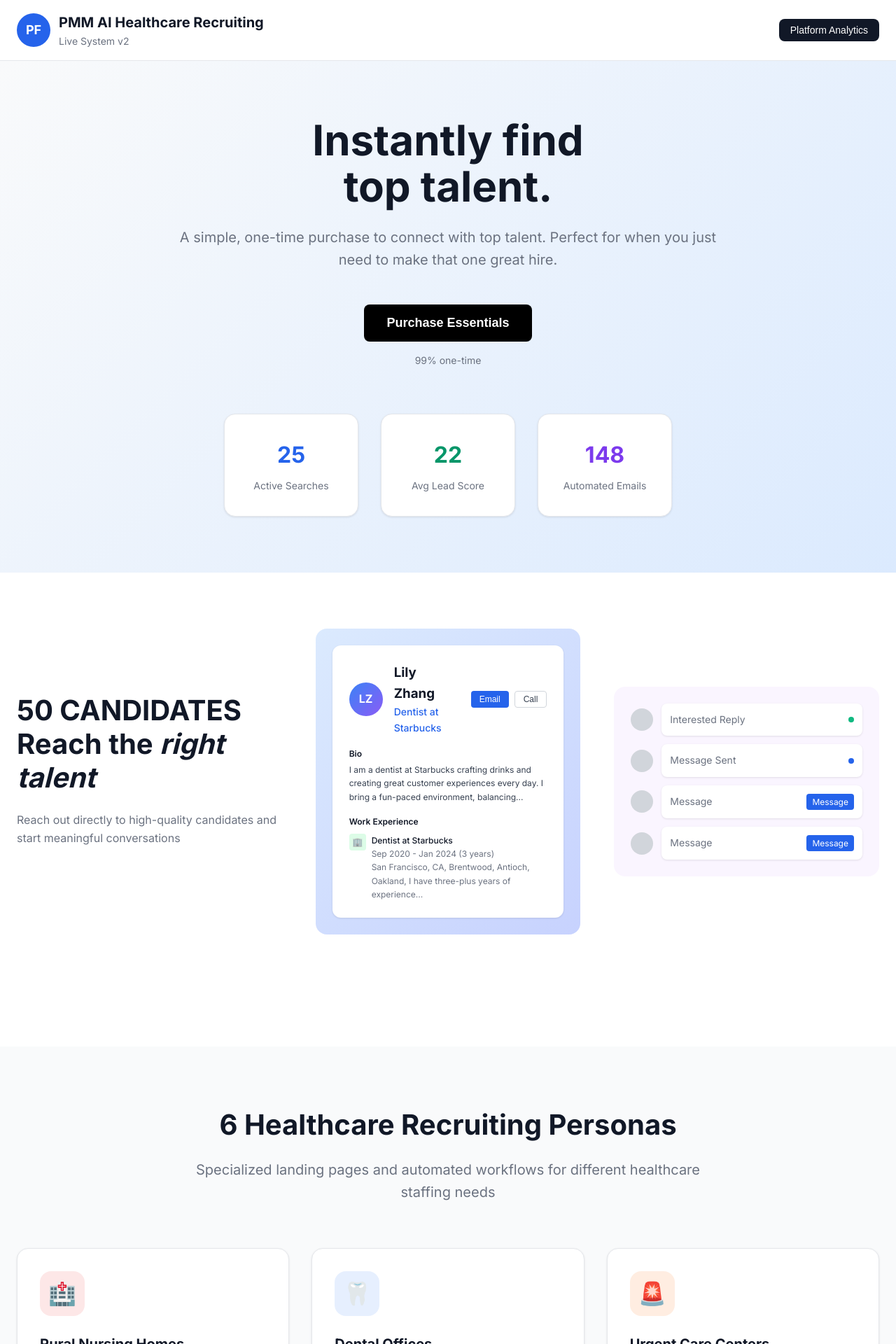
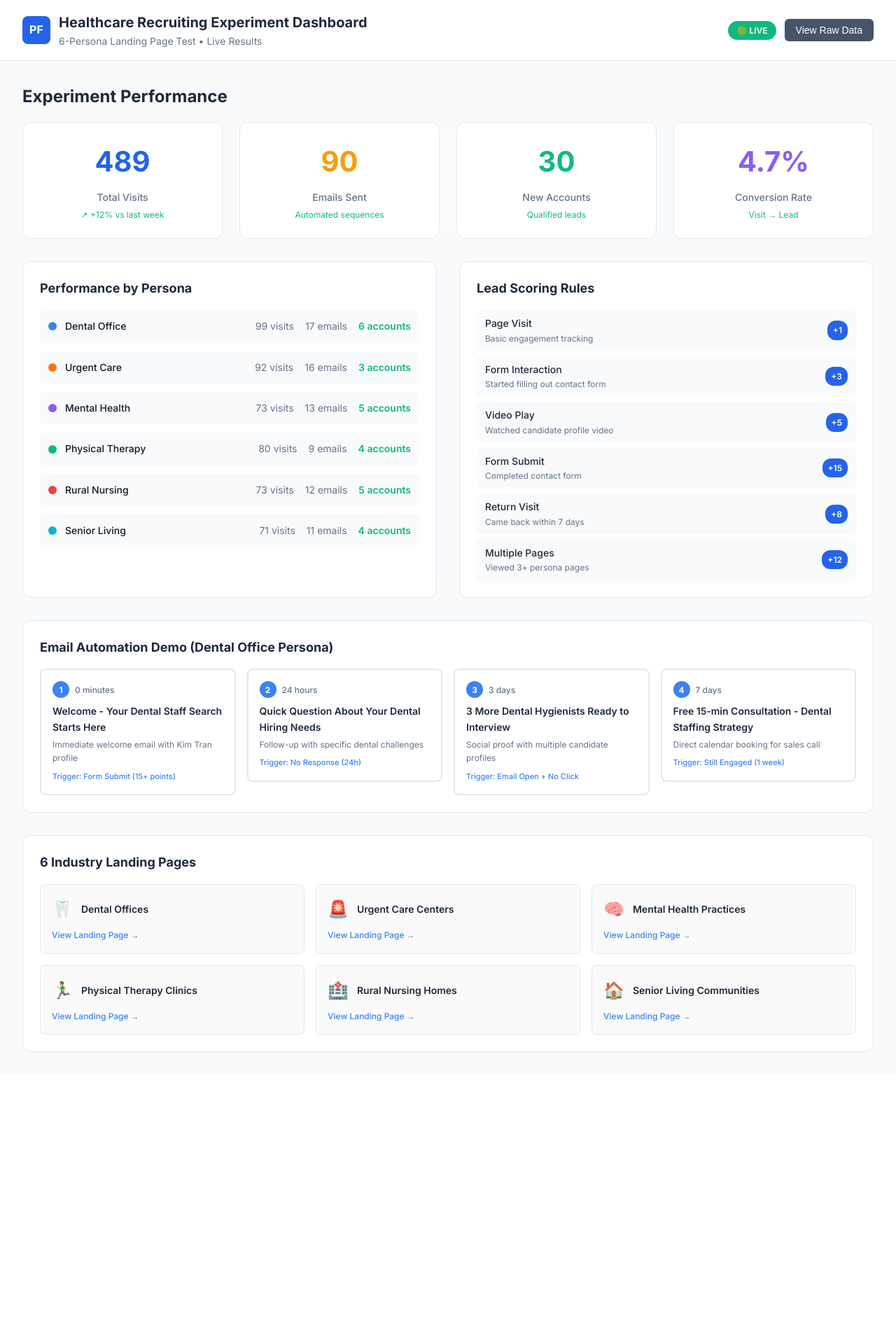
Before and after one commit to davidfindem/pmm-ai-healthcare, a Next.js app: page / in a window 1280 px wide. Shown: the top 1920 px of the page at 70% size. After the commit the page ends 1535 px from the top, so only its background shows below. Built offline with nearby package versions, Linux system fonts and the light colour scheme.

Commit message:
Update index.js

```diff
--- a/pages/index.js
+++ b/pages/index.js
@@ -1,270 +1,251 @@
 import Link from 'next/link'
 import { useState, useEffect } from 'react'
 
-export default function Home() {
-  const [stats, setStats] = useState({ leads: 0, score: 0, emails: 0 })
+export default function ExperimentDashboard() {
+  const [stats, setStats] = useState({
+    totalVisits: 0,
+    totalEmails: 0,
+    newAccounts: 0,
+    conversionRate: 0
+  })
+
+  const [personaStats, setPersonaStats] = useState([])
 
   useEffect(() => {
     const updateStats = () => {
-      setStats({
-        leads: Math.floor(Math.random() * 10) + 25,
-        score: Math.floor(Math.random() * 5) + 18,
-        emails: Math.floor(Math.random() * 20) + 140
-      })
+      const newStats = {
+        totalVisits: Math.floor(Math.random() * 50) + 450,
+        totalEmails: Math.floor(Math.random() * 20) + 78,
+        newAccounts: Math.floor(Math.random() * 10) + 23,
+        conversionRate: (Math.random() * 2 + 4.5).toFixed(1)
+      }
+      setStats(newStats)
+
+      // Generate persona-specific stats
+      const personas = [
+        { name: 'Dental Office', visits: Math.floor(Math.random() * 20) + 80, emails: Math.floor(Math.random() * 5) + 15, accounts: Math.floor(Math.random() * 3) + 4, color: '#3b82f6' },
+        { name: 'Urgent Care', visits: Math.floor(Math.random() * 20) + 75, emails: Math.floor(Math.random() * 5) + 12, accounts: Math.floor(Math.random() * 3) + 3, color: '#f97316' },
+        { name: 'Mental Health', visits: Math.floor(Math.random() * 20) + 65, emails: Math.floor(Math.random() * 5) + 10, accounts: Math.floor(Math.random() * 3) + 5, color: '#8b5cf6' },
+        { name: 'Physical Therapy', visits: Math.floor(Math.random() * 20) + 70, emails: Math.floor(Math.random() * 5) + 8, accounts: Math.floor(Math.random() * 3) + 2, color: '#10b981' },
+        { name: 'Rural Nursing', visits: Math.floor(Math.random() * 20) + 60, emails: Math.floor(Math.random() * 5) + 9, accounts: Math.floor(Math.random() * 3) + 4, color: '#ef4444' },
+        { name: 'Senior Living', visits: Math.floor(Math.random() * 20) + 55, emails: Math.floor(Math.random() * 5) + 7, accounts: Math.floor(Math.random() * 3) + 2, color: '#06b6d4' }
+      ]
+      setPersonaStats(personas)
     }
     updateStats()
-    const interval = setInterval(updateStats, 3000)
+    const interval = setInterval(updateStats, 5000)
     return () => clearInterval(interval)
   }, [])
 
-  const personas = [
+  const scoringRules = [
+    { action: 'Page Visit', points: 1, description: 'Basic engagement tracking' },
+    { action: 'Form Interaction', points: 3, description: 'Started filling out contact form' },
+    { action: 'Video Play', points: 5, description: 'Watched candidate profile video' },
+    { action: 'Form Submit', points: 15, description: 'Completed contact form' },
+    { action: 'Return Visit', points: 8, description: 'Came back within 7 days' },
+    { action: 'Multiple Pages', points: 12, description: 'Viewed 3+ persona pages' }
+  ]
+
+  const emailSequence = [
     {
-      title: 'Rural Nursing Homes',
-      description: 'CNAs and LPNs for rural facilities',
-      icon: '🏥',
-      color: '#ef4444',
-      href: '/rural-nursing-home'
+      id: 1,
+      trigger: 'Form Submit (15+ points)',
+      subject: 'Welcome - Your Dental Staff Search Starts Here',
+      description: 'Immediate welcome email with Kim Tran profile',
+      delay: '0 minutes'
     },
     {
-      title: 'Dental Offices',
-      description: 'Hygienists and dental assistants',
-      icon: '🦷',
-      color: '#3b82f6',
-      href: '/dental-office'
+      id: 2,
+      trigger: 'No Response (24h)',
+      subject: 'Quick Question About Your Dental Hiring Needs',
+      description: 'Follow-up with specific dental challenges',
+      delay: '24 hours'
     },
     {
-      title: 'Urgent Care Centers',
-      description: 'Medical assistants and nurses',
-      icon: '🚨',
-      color: '#f97316',
-      href: '/urgent-care'
+      id: 3,
+      trigger: 'Email Open + No Click',
+      subject: '3 More Dental Hygienists Ready to Interview',
+      description: 'Social proof with multiple candidate profiles',
+      delay: '3 days'
     },
     {
-      title: 'Physical Therapy Clinics',
-      description: 'PTs and therapy assistants',
-      icon: '🏃‍♂️',
-      color: '#10b981',
-      href: '/physical-therapy'
-    },
-    {
-      title: 'Mental Health Practices',
-      description: 'Therapists and counselors',
-      icon: '🧠',
-      color: '#8b5cf6',
-      href: '/mental-health'
-    },
-    {
-      title: 'Senior Living Communities',
-      description: 'Caregivers and activity coordinators',
-      icon: '🏠',
-      color: '#06b6d4',
-      href: '/senior-living'
+      id: 4,
+      trigger: 'Still Engaged (1 week)',
+      subject: 'Free 15-min Consultation - Dental Staffing Strategy',
+      description: 'Direct calendar booking for sales call',
+      delay: '7 days'
     }
   ]
 
+  const personas = [
+    { title: 'Dental Offices', href: '/dental-office', color: '#3b82f6', icon: '🦷' },
+    { title: 'Urgent Care Centers', href: '/urgent-care', color: '#f97316', icon: '🚨' },
+    { title: 'Mental Health Practices', href: '/mental-health', color: '#8b5cf6', icon: '🧠' },
+    { title: 'Physical Therapy Clinics', href: '/physical-therapy', color: '#10b981', icon: '🏃‍♂️' },
+    { title: 'Rural Nursing Homes', href: '/rural-nursing-home', color: '#ef4444', icon: '🏥' },
+    { title: 'Senior Living Communities', href: '/senior-living', color: '#06b6d4', icon: '🏠' }
+  ]
+
   return (
-    <div>
+    <div style={{ background: '#f8fafc', minHeight: '100vh' }}>
       {/* Header */}
-      <header>
-        <div className="header-container">
-          <div className="header-brand">
-            <div className="header-logo">PF</div>
+      <header style={{ background: 'white', borderBottom: '1px solid #e2e8f0', padding: '1rem 2rem' }}>
+        <div style={{ maxWidth: '1400px', margin: '0 auto', display: 'flex', alignItems: 'center', justifyContent: 'space-between' }}>
+          <div style={{ display: 'flex', alignItems: 'center', gap: '12px' }}>
+            <div style={{ width: '40px', height: '40px', background: '#2563eb', borderRadius: '8px', display: 'flex', alignItems: 'center', justifyContent: 'center', color: 'white', fontWeight: 'bold' }}>
+              PF
+            </div>
             <div>
-              <h1 className="header-title">PMM AI Healthcare Recruiting</h1>
-              <p className="header-subtitle">Live System v2</p>
+              <h1 style={{ fontSize: '20px', fontWeight: 'bold', margin: 0, color: '#1e293b' }}>Healthcare Recruiting Experiment Dashboard</h1>
+              <p style={{ fontSize: '14px', color: '#64748b', margin: 0 }}>6-Persona Landing Page Test • Live Results</p>
             </div>
           </div>
-          <button
-            onClick={() => alert(`Platform Analytics:\n\nTotal Active Searches: ${stats.leads}\nAverage Lead Score: ${stats.score}\nAutomated Emails Sent: ${stats.emails}\n\nLead Scoring System:\n• Page visit: +1 point\n• Form submission: +15 points\n• Email interaction: +5 points\n• Return visits: +3 points\n\nEmail Automation:\n• Welcome sequence triggered on signup\n• Follow-up based on engagement\n• Persona-specific messaging\n• Automated lead handoff at score thresholds`)}
-            className="analytics-btn"
-          >
-            Platform Analytics
-          </button>
+          <div style={{ display: 'flex', alignItems: 'center', gap: '12px' }}>
+            <span style={{ background: '#10b981', color: 'white', padding: '4px 12px', borderRadius: '20px', fontSize: '12px', fontWeight: '600' }}>
+              🟢 LIVE
+            </span>
+            <button
+              onClick={() => window.open('/scoreboard', '_blank')}
+              style={{ background: '#475569', color: 'white', padding: '8px 16px', borderRadius: '6px', border: 'none', cursor: 'pointer', fontSize: '14px', fontWeight: '500' }}
+            >
+              View Raw Data
+            </button>
+          </div>
         </div>
       </header>
 
-      {/* Hero Section */}
-      <section className="hero">
-        <div className="hero-container">
-          <h1 className="hero-title">
-            Instantly find<br />
-            top talent.
-          </h1>
-          <p className="hero-subtitle">
-            A simple, one-time purchase to connect with top talent. Perfect for when you just need to make that one great hire.
-          </p>
+      <div style={{ maxWidth: '1400px', margin: '0 auto', padding: '2rem' }}>
 
-          <button className="btn-primary">Purchase Essentials</button>
-          <p className="hero-note">99% one-time</p>
-
-          {/* Live Stats */}
-          <div className="stats">
-            <div className="stat-card">
-              <div className="stat-number blue">{stats.leads}</div>
-              <div className="stat-label">Active Searches</div>
+        {/* Key Metrics */}
+        <div style={{ marginBottom: '2rem' }}>
+          <h2 style={{ fontSize: '24px', fontWeight: 'bold', marginBottom: '1rem', color: '#1e293b' }}>Experiment Performance</h2>
+          <div style={{ display: 'grid', gridTemplateColumns: 'repeat(4, 1fr)', gap: '1.5rem' }}>
+            <div style={{ background: 'white', padding: '1.5rem', borderRadius: '12px', border: '1px solid #e2e8f0', textAlign: 'center' }}>
+              <div style={{ fontSize: '2.5rem', fontWeight: 'bold', color: '#2563eb', marginBottom: '0.5rem' }}>{stats.totalVisits}</div>
+              <div style={{ fontSize: '14px', color: '#64748b', fontWeight: '500' }}>Total Visits</div>
+              <div style={{ fontSize: '12px', color: '#10b981', marginTop: '4px' }}>↗ +12% vs last week</div>
             </div>
-            <div className="stat-card">
-              <div className="stat-number green">{stats.score}</div>
-              <div className="stat-label">Avg Lead Score</div>
+            <div style={{ background: 'white', padding: '1.5rem', borderRadius: '12px', border: '1px solid #e2e8f0', textAlign: 'center' }}>
+              <div style={{ fontSize: '2.5rem', fontWeight: 'bold', color: '#f59e0b', marginBottom: '0.5rem' }}>{stats.totalEmails}</div>
+              <div style={{ fontSize: '14px', color: '#64748b', fontWeight: '500' }}>Emails Sent</div>
+              <div style={{ fontSize: '12px', color: '#10b981', marginTop: '4px' }}>Automated sequences</div>
             </div>
-            <div className="stat-card">
-              <div className="stat-number purple">{stats.emails}</div>
-              <div className="stat-label">Automated Emails</div>
+            <div style={{ background: 'white', padding: '1.5rem', borderRadius: '12px', border: '1px solid #e2e8f0', textAlign: 'center' }}>
+              <div style={{ fontSize: '2.5rem', fontWeight: 'bold', color: '#10b981', marginBottom: '0.5rem' }}>{stats.newAccounts}</div>
+              <div style={{ fontSize: '14px', color: '#64748b', fontWeight: '500' }}>New Accounts</div>
+              <div style={{ fontSize: '12px', color: '#10b981', marginTop: '4px' }}>Qualified leads</div>
+            </div>
+            <div style={{ background: 'white', padding: '1.5rem', borderRadius: '12px', border: '1px solid #e2e8f0', textAlign: 'center' }}>
+              <div style={{ fontSize: '2.5rem', fontWeight: 'bold', color: '#8b5cf6', marginBottom: '0.5rem' }}>{stats.conversionRate}%</div>
+              <div style={{ fontSize: '14px', color: '#64748b', fontWeight: '500' }}>Conversion Rate</div>
+              <div style={{ fontSize: '12px', color: '#10b981', marginTop: '4px' }}>Visit → Lead</div>
             </div>
           </div>
         </div>
-      </section>
 
-      {/* Features Section */}
-      <section className="features">
-        <div className="features-container">
-          <div className="features-grid">
-            {/* Left Column */}
-            <div>
-              <h2 className="features-title">
-                50 CANDIDATES<br />
-                Reach the <em>right talent</em>
-              </h2>
-              <p className="features-description">
-                Reach out directly to high-quality candidates and start meaningful conversations
-              </p>
-            </div>
+        {/* Two Column Layout */}
+        <div style={{ display: 'grid', gridTemplateColumns: '1fr 1fr', gap: '2rem', marginBottom: '2rem' }}>
 
-            {/* Center Column - Candidate Profile Preview */}
-            <div>
-              <div className="candidate-wrapper">
-                <div className="candidate-card">
-                  <div className="candidate-header">
-                    <div className="candidate-avatar">LZ</div>
-                    <div className="candidate-info">
-                      <h3 className="candidate-name">Lily Zhang</h3>
-                      <p className="candidate-role">Dentist at Starbucks</p>
-                    </div>
-                    <div className="candidate-buttons">
-                      <button className="btn-small btn-blue">Email</button>
-                      <button className="btn-small btn-outline">Call</button>
-                    </div>
+          {/* Persona Performance */}
+          <div style={{ background: 'white', padding: '1.5rem', borderRadius: '12px', border: '1px solid #e2e8f0' }}>
+            <h3 style={{ fontSize: '18px', fontWeight: 'bold', marginBottom: '1rem', color: '#1e293b' }}>Performance by Persona</h3>
+            <div style={{ display: 'grid', gap: '12px' }}>
+              {personaStats.map((persona, index) => (
+                <div key={index} style={{ display: 'flex', alignItems: 'center', justifyContent: 'space-between', padding: '12px', background: '#f8fafc', borderRadius: '8px' }}>
+                  <div style={{ display: 'flex', alignItems: 'center', gap: '12px' }}>
+                    <div style={{ width: '12px', height: '12px', borderRadius: '50%', background: persona.color }}></div>
+                    <span style={{ fontWeight: '500', fontSize: '14px' }}>{persona.name}</span>
                   </div>
-                  <div style={{ marginBottom: '1rem' }}>
-                    <h4 style={{ fontSize: '12px', fontWeight: '600', marginBottom: '4px' }}>Bio</h4>
-                    <p style={{ fontSize: '12px', color: '#374151' }}>
-                      I am a dentist at Starbucks crafting drinks and creating great customer experiences every day. I bring a fun-paced environment, balancing...
-                    </p>
-                  </div>
-                  <div>
-                    <h4 style={{ fontSize: '12px', fontWeight: '600', marginBottom: '8px' }}>Work Experience</h4>
-                    <div style={{ display: 'flex', alignItems: 'flex-start', gap: '8px' }}>
-                      <div style={{ width: '24px', height: '24px', background: '#dcfce7', borderRadius: '4px', display: 'flex', alignItems: 'center', justifyContent: 'center', flexShrink: 0 }}>
-                        <span style={{ fontSize: '12px' }}>🏢</span>
-                      </div>
-                      <div>
-                        <p style={{ fontSize: '12px', fontWeight: '500' }}>Dentist at Starbucks</p>
-                        <p style={{ fontSize: '12px', color: '#6b7280' }}>Sep 2020 - Jan 2024 (3 years)</p>
-                        <p style={{ fontSize: '12px', color: '#6b7280' }}>San Francisco, CA, Brentwood, Antioch, Oakland, I have three-plus years of experience...</p>
-                      </div>
-                    </div>
+                  <div style={{ display: 'flex', gap: '16px', fontSize: '14px', color: '#64748b' }}>
+                    <span>{persona.visits} visits</span>
+                    <span>{persona.emails} emails</span>
+                    <span style={{ color: '#10b981', fontWeight: '600' }}>{persona.accounts} accounts</span>
                   </div>
                 </div>
-              </div>
+              ))}
             </div>
+          </div>
 
-            {/* Right Column - Messaging Interface */}
-            <div>
-              <div style={{ background: '#faf5ff', borderRadius: '16px', padding: '1.5rem' }}>
-                <div style={{ display: 'flex', flexDirection: 'column', gap: '12px' }}>
-                  {[
-                    { status: 'Interested Reply', color: 'green' },
-                    { status: 'Message Sent', color: 'blue' },
-                    { status: 'Message', color: 'blue', hasButton: true },
-                    { status: 'Message', color: 'blue', hasButton: true }
-                  ].map((item, index) => (
-                    <div key={index} style={{ display: 'flex', alignItems: 'center', gap: '12px' }}>
-                      <div style={{ width: '32px', height: '32px', background: '#d1d5db', borderRadius: '50%' }}></div>
-                      <div style={{ flex: 1, background: 'white', borderRadius: '8px', padding: '12px', boxShadow: '0 1px 3px rgba(0,0,0,0.1)' }}>
-                        <div style={{ display: 'flex', alignItems: 'center', justifyContent: 'space-between' }}>
-                          <span style={{ fontSize: '14px', color: '#6b7280' }}>{item.status}</span>
-                          {item.hasButton ? (
-                            <span style={{ background: '#2563eb', color: 'white', fontSize: '12px', padding: '2px 8px', borderRadius: '4px' }}>Message</span>
-                          ) : (
-                            <span style={{ width: '8px', height: '8px', background: item.color === 'green' ? '#10b981' : '#2563eb', borderRadius: '50%' }}></span>
-                          )}
-                        </div>
-                      </div>
-                    </div>
-                  ))}
+          {/* Scoring System */}
+          <div style={{ background: 'white', padding: '1.5rem', borderRadius: '12px', border: '1px solid #e2e8f0' }}>
+            <h3 style={{ fontSize: '18px', fontWeight: 'bold', marginBottom: '1rem', color: '#1e293b' }}>Lead Scoring Rules</h3>
+            <div style={{ display: 'grid', gap: '8px' }}>
+              {scoringRules.map((rule, index) => (
+                <div key={index} style={{ display: 'flex', alignItems: 'center', justifyContent: 'space-between', padding: '8px 12px', borderRadius: '6px', background: '#f8fafc' }}>
+                  <div>
+                    <div style={{ fontWeight: '500', fontSize: '14px', color: '#1e293b' }}>{rule.action}</div>
+                    <div style={{ fontSize: '12px', color: '#64748b' }}>{rule.description}</div>
+                  </div>
+                  <div style={{ background: '#2563eb', color: 'white', padding: '4px 8px', borderRadius: '12px', fontSize: '12px', fontWeight: '600' }}>
+                    +{rule.points}
+                  </div>
                 </div>
-              </div>
+              ))}
             </div>
           </div>
         </div>
-      </section>
 
-      {/* Persona Grid */}
-      <section className="personas">
-        <div className="personas-container">
-          <h2 className="personas-title">
-            6 Healthcare Recruiting Personas
-          </h2>
-          <p className="personas-subtitle">
-            Specialized landing pages and automated workflows for different healthcare staffing needs
-          </p>
-
-          <div className="personas-grid">
-            {personas.map((persona, index) => (
-              <Link key={index} href={persona.href} className="persona-card">
-                <div
-                  className="persona-icon"
-                  style={{ backgroundColor: persona.color + '20' }}
-                >
-                  {persona.icon}
-                </div>
-                <h3 className="persona-card-title">
-                  {persona.title}
-                </h3>
-                <p className="persona-card-description">
-                  {persona.description}
-                </p>
-                <div className="persona-link">
-                  View Landing Page →
+        {/* Email Sequence Demo */}
+        <div style={{ background: 'white', padding: '1.5rem', borderRadius: '12px', border: '1px solid #e2e8f0', marginBottom: '2rem' }}>
+          <h3 style={{ fontSize: '18px', fontWeight: 'bold', marginBottom: '1rem', color: '#1e293b' }}>Email Automation Demo (Dental Office Persona)</h3>
+          <div style={{ display: 'grid', gridTemplateColumns: 'repeat(4, 1fr)', gap: '1rem' }}>
+            {emailSequence.map((email, index) => (
+              <Link key={email.id} href={`/email/dental-${email.id}`} style={{ textDecoration: 'none' }}>
+                <div style={{ border: '2px solid #e2e8f0', borderRadius: '8px', padding: '1rem', cursor: 'pointer', transition: 'all 0.2s', background: 'white' }}
+                     onMouseEnter={(e) => {
+                       e.currentTarget.style.borderColor = '#3b82f6'
+                       e.currentTarget.style.transform = 'translateY(-2px)'
+                       e.currentTarget.style.boxShadow = '0 4px 12px rgba(0,0,0,0.1)'
+                     }}
+                     onMouseLeave={(e) => {
+                       e.currentTarget.style.borderColor = '#e2e8f0'
+                       e.currentTarget.style.transform = 'translateY(0)'
+                       e.currentTarget.style.boxShadow = 'none'
+                     }}>
+                  <div style={{ display: 'flex', alignItems: 'center', gap: '8px', marginBottom: '8px' }}>
+                    <div style={{ background: '#3b82f6', color: 'white', width: '24px', height: '24px', borderRadius: '50%', display: 'flex', alignItems: 'center', justifyContent: 'center', fontSize: '12px', fontWeight: 'bold' }}>
+                      {email.id}
+                    </div>
+                    <span style={{ fontSize: '12px', color: '#64748b', fontWeight: '500' }}>{email.delay}</span>
+                  </div>
+                  <div style={{ fontSize: '14px', fontWeight: '600', color: '#1e293b', marginBottom: '4px' }}>{email.subject}</div>
+                  <div style={{ fontSize: '12px', color: '#64748b', marginBottom: '8px' }}>{email.description}</div>
+                  <div style={{ fontSize: '11px', color: '#3b82f6', fontWeight: '500' }}>Trigger: {email.trigger}</div>
                 </div>
               </Link>
             ))}
           </div>
         </div>
-      </section>
 
-      {/* Bottom CTA */}
-      <section className="bottom-cta">
-        <div className="bottom-cta-container">
-          <h2 className="bottom-cta-title">
-            Make your<br />
-            next <em>great hire</em> today.
-          </h2>
-          <p className="bottom-cta-subtitle">
-            No subscriptions, no hassle—just a simple way to connect with top talent. Get started now and find the right candidate.
-          </p>
-          <button className="btn-white">Purchase Essentials</button>
-          <p className="bottom-note">99% one-time</p>
-        </div>
-      </section>
-
-      {/* Footer */}
-      <footer>
-        <div className="footer-container">
-          <div className="footer-brand">
-            <span>PAYCHEX</span>
-            <span style={{ color: '#9ca3af' }}>🤝</span>
-            <span>findem</span>
-          </div>
-          <div className="footer-links">
-            <p>© 2025, Findem. All Rights Reserved.</p>
-            <div>
-              <a href="#">Terms of Service</a>
-              <a href="#">Privacy Policy</a>
-            </div>
+        {/* Industry Landing Pages */}
+        <div style={{ background: 'white', padding: '1.5rem', borderRadius: '12px', border: '1px solid #e2e8f0' }}>
+          <h3 style={{ fontSize: '18px', fontWeight: 'bold', marginBottom: '1rem', color: '#1e293b' }}>6 Industry Landing Pages</h3>
+          <div style={{ display: 'grid', gridTemplateColumns: 'repeat(3, 1fr)', gap: '1rem' }}>
+            {personas.map((persona, index) => (
+              <Link key={index} href={persona.href} style={{ textDecoration: 'none' }}>
+                <div style={{ border: '1px solid #e2e8f0', borderRadius: '8px', padding: '1rem', cursor: 'pointer', transition: 'all 0.2s', background: '#fafafa' }}
+                     onMouseEnter={(e) => {
+                       e.currentTarget.style.borderColor = persona.color
+                       e.currentTarget.style.background = 'white'
+                       e.currentTarget.style.transform = 'translateY(-2px)'
+                     }}
+                     onMouseLeave={(e) => {
+                       e.currentTarget.style.borderColor = '#e2e8f0'
+                       e.currentTarget.style.background = '#fafafa'
+                       e.currentTarget.style.transform = 'translateY(0)'
+                     }}>
+                  <div style={{ display: 'flex', alignItems: 'center', gap: '12px', marginBottom: '8px' }}>
+                    <div style={{ fontSize: '1.5rem' }}>{persona.icon}</div>
+                    <div style={{ fontSize: '14px', fontWeight: '600', color: '#1e293b' }}>{persona.title}</div>
+                  </div>
+                  <div style={{ fontSize: '12px', color: '#3b82f6', fontWeight: '500' }}>View Landing Page →</div>
+                </div>
+              </Link>
+            ))}
           </div>
         </div>
-      </footer>
+
+      </div>
     </div>
   )
 }
```
